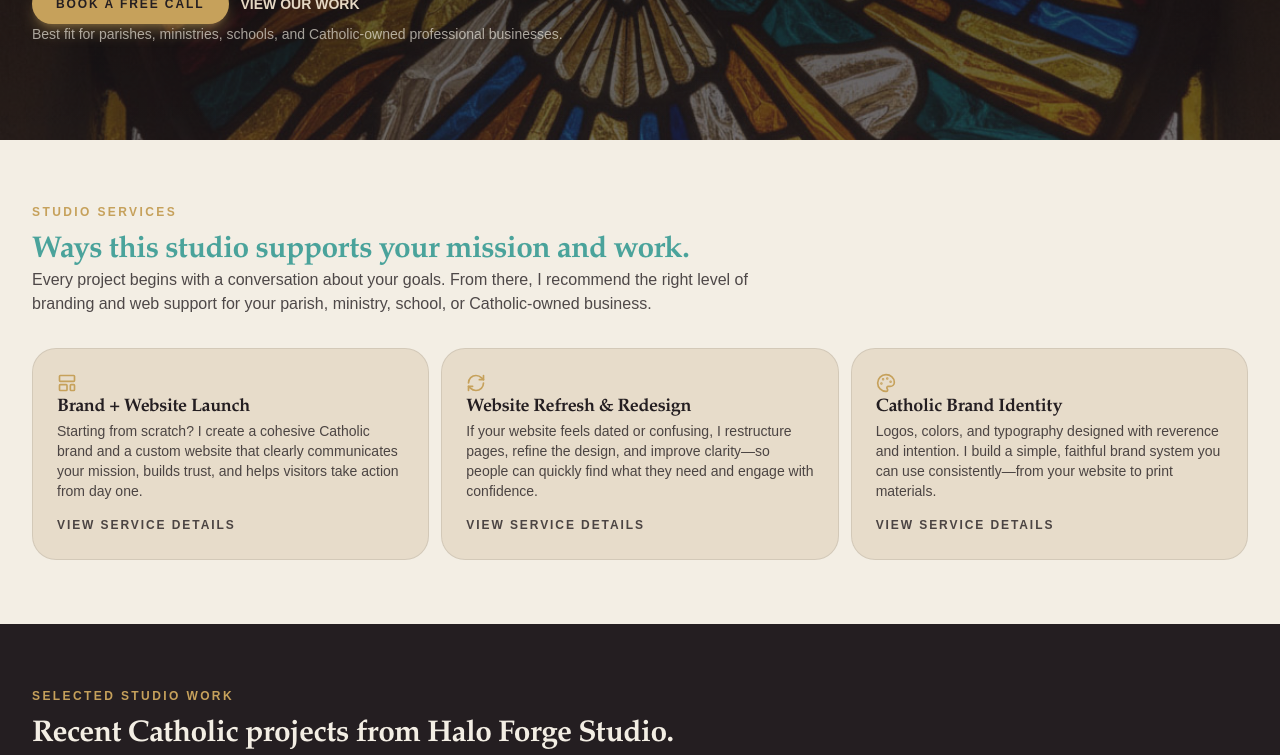
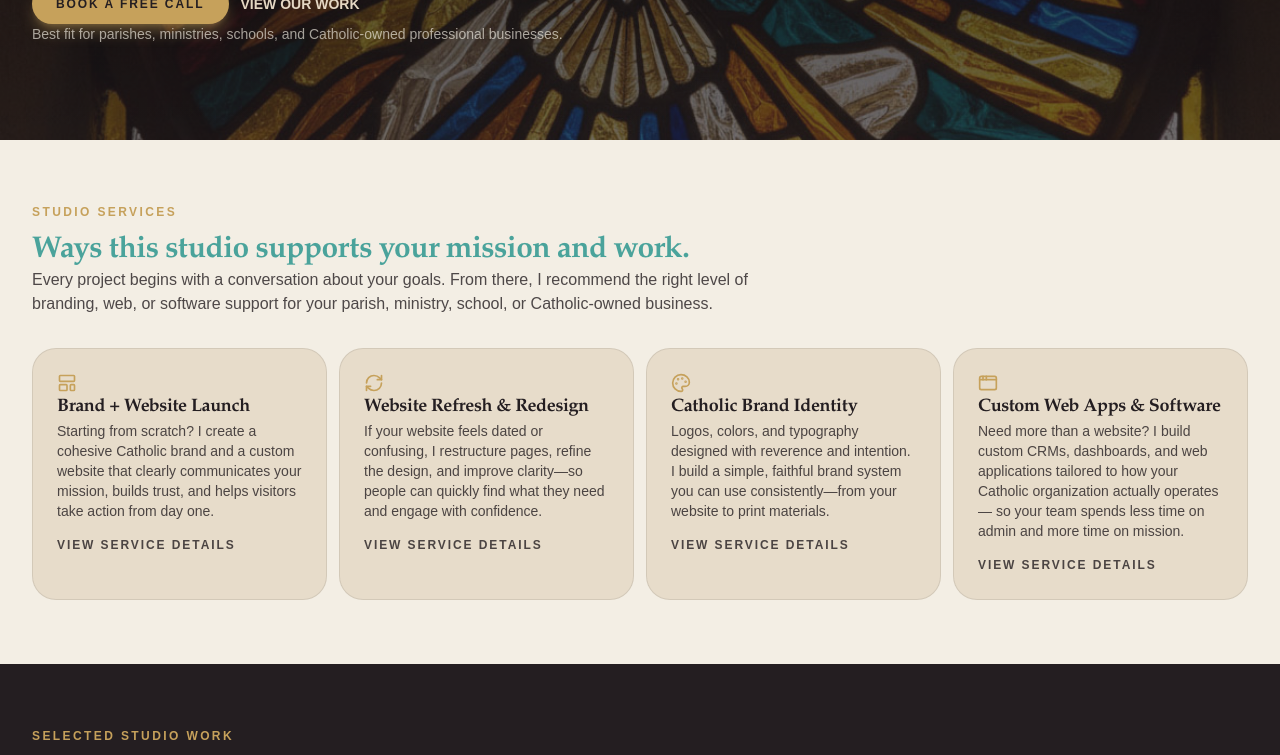
Before and after one commit to jordan2juice/halo-forge-studio, a Next.js app: page / in a window 1280 px wide. Shown: the part 459-1214 px from the top of the page. Built offline with nearby package versions, Linux system fonts and the light colour scheme.

Commit message:
Add Custom Web Apps & Software service and update support messaging

```diff
--- a/app/components/home/ServicesPreview.tsx
+++ b/app/components/home/ServicesPreview.tsx
@@ -3,7 +3,7 @@
 
 import Link from "next/link";
 import { easeInOut, motion } from "motion/react";
-import { LayoutTemplate, Palette, RefreshCw } from "lucide-react";
+import { LayoutTemplate, Palette, RefreshCw, AppWindow } from "lucide-react";
 
 const services = [
   {
@@ -26,6 +26,13 @@ const services = [
       "Logos, colors, and typography designed with reverence and intention. I build a simple, faithful brand system you can use consistently—from your website to print materials.",
     href: "/services#branding",
     Icon: Palette,
+  },
+  {
+    title: "Custom Web Apps & Software",
+    description:
+      "Need more than a website? I build custom CRMs, dashboards, and web applications tailored to how your Catholic organization actually operates — so your team spends less time on admin and more time on mission.",
+    href: "/services#custom-software",
+    Icon: AppWindow,
   },
 ];
 
@@ -67,12 +74,13 @@ export default function ServicesPreview() {
           </h2>
           <p className="saint-sans mt-3 text-sm md:text-base text-halo-dusk/80">
             Every project begins with a conversation about your goals. From
-            there, I recommend the right level of branding and web support for
-            your parish, ministry, school, or Catholic-owned business.
+            there, I recommend the right level of branding, web, or software
+            support for your parish, ministry, school, or Catholic-owned
+            business.
           </p>
         </motion.div>
 
-        <div className="mt-8 grid gap-3 md:grid-cols-3">
+        <div className="mt-8 grid gap-3 sm:grid-cols-2 lg:grid-cols-4">
           {services.map(({ Icon, ...service }) => (
             <motion.div
               key={service.title}
@@ -81,7 +89,7 @@ export default function ServicesPreview() {
               whileHover={{
                 y: -6,
                 scale: 1.02,
-                boxShadow: "0 18px 40px rgba(15, 23, 42, 0.18",
+                boxShadow: "0 18px 40px rgba(15, 23, 42, 0.18)",
               }}
               transition={{ type: "spring", stiffness: 260, damping: 22 }}
             >
```
